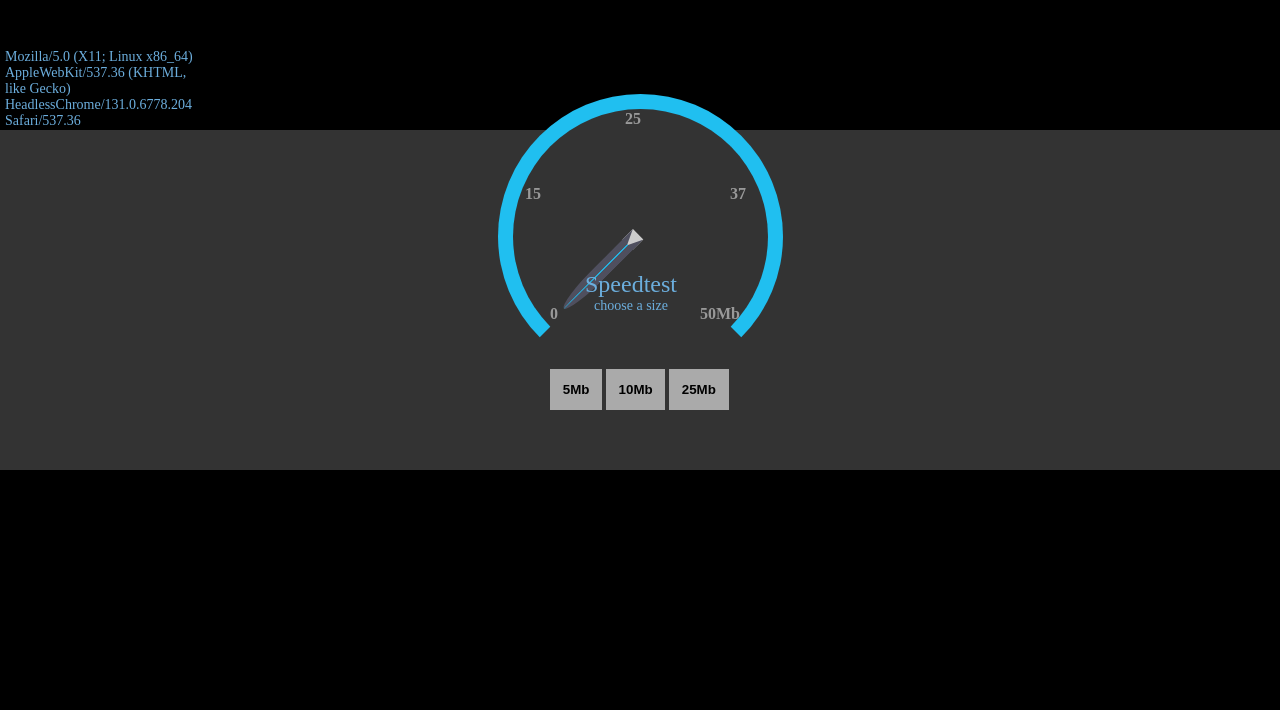
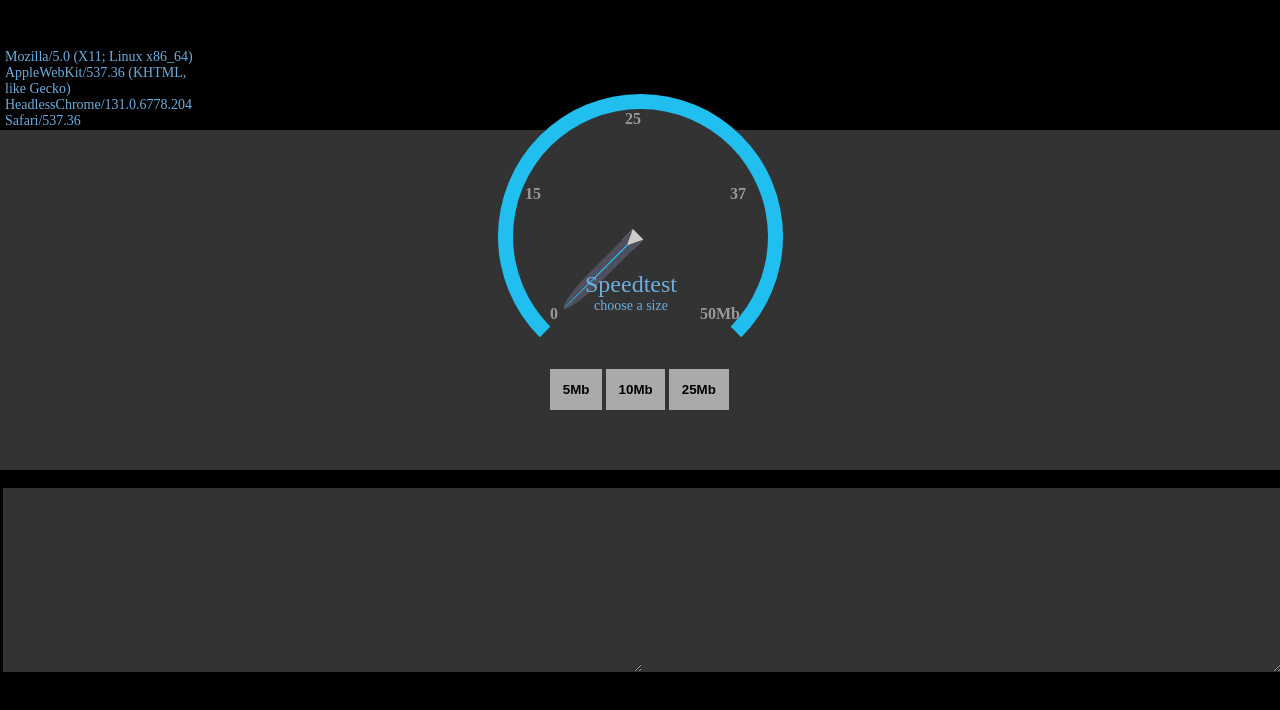
Before and after one commit to hoangtran74/coast, a plain HTML site: page index.html in a window 1280 px wide. Drawn offline with Linux system fonts and the light colour scheme.

Commit message:
Update index.html

```diff
--- a/index.html
+++ b/index.html
@@ -59,7 +59,7 @@
 
 
 	</div>
-	<div class="result-stats" style="display:none;">
+	<div class="result-stats" >
 		<table style="width: 100%;">
 			<tr style="width: 100%;">
 				<td>
```
